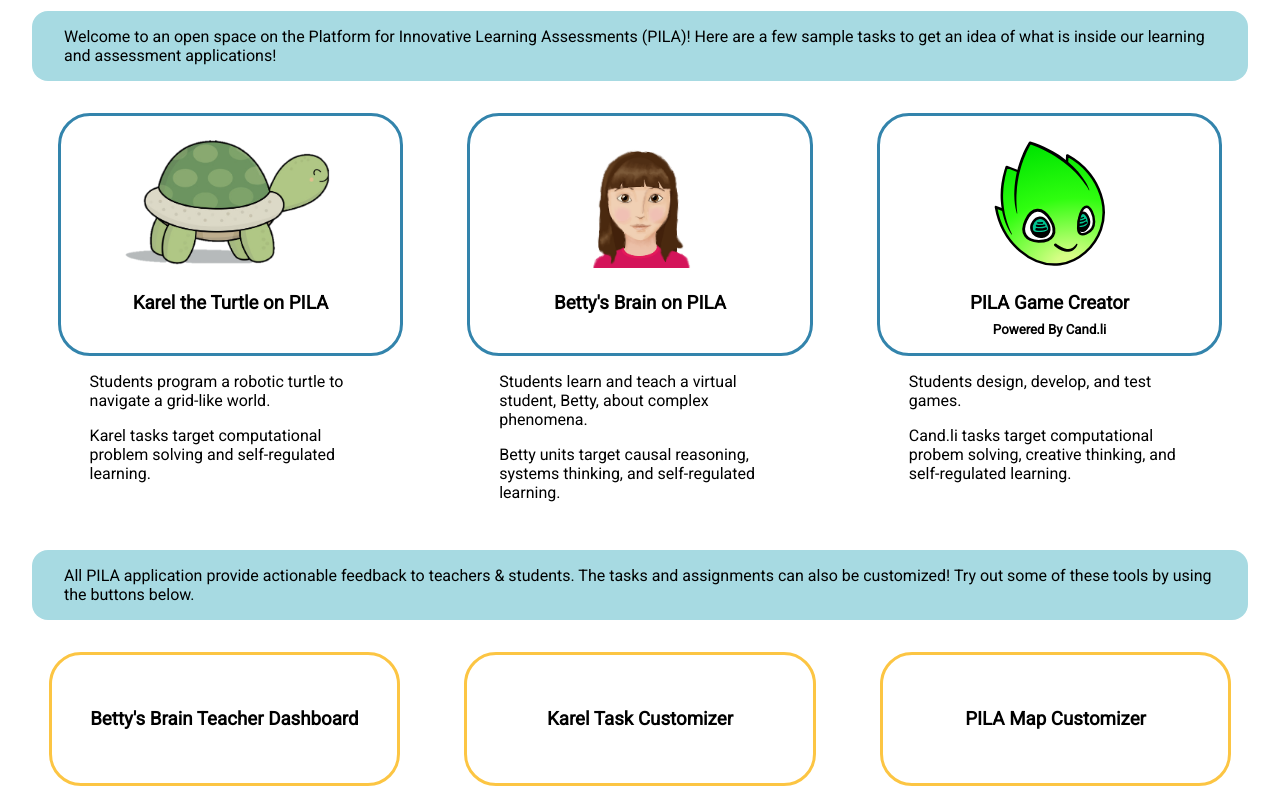
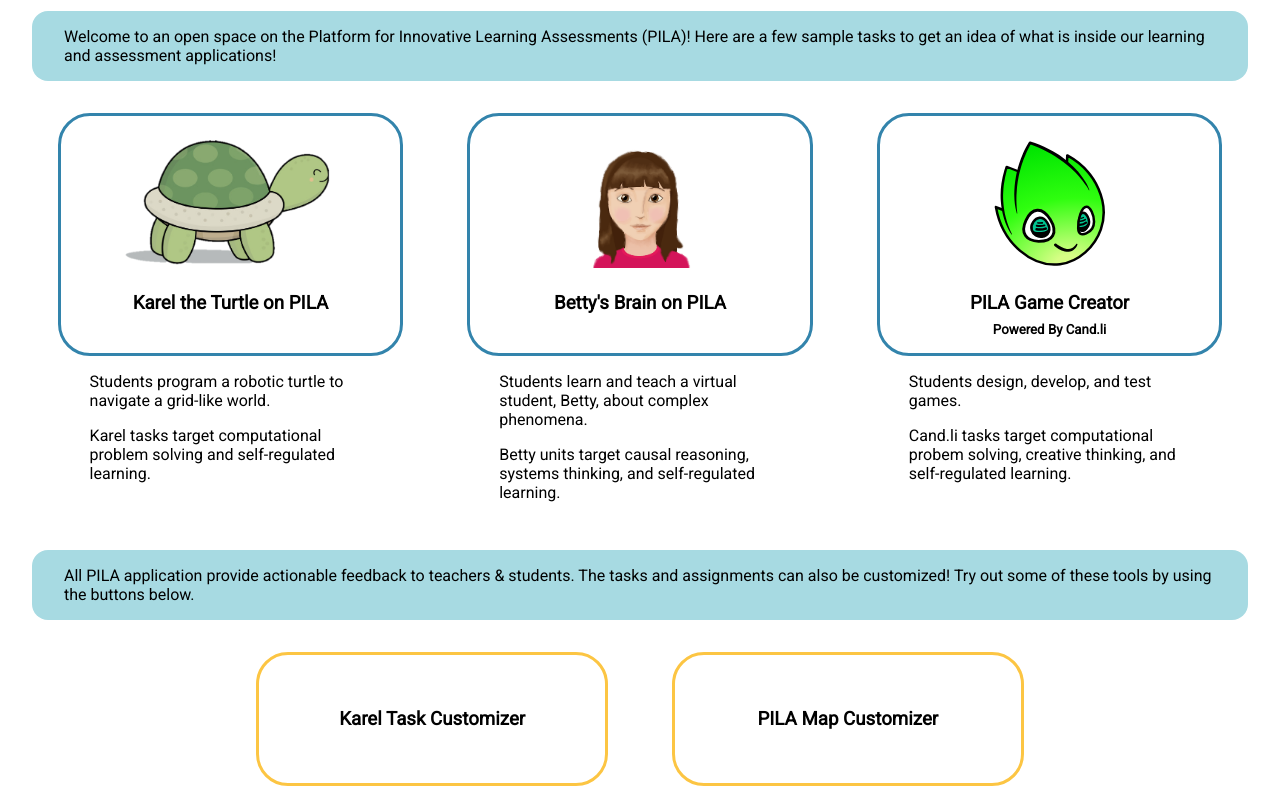
Before and after one commit to knowlearning/demo-pila, a plain HTML site: page index.html in a window 1280 px wide. Shown: the part 84-886 px from the top of the page. Drawn offline with Linux system fonts and the light colour scheme.

Commit message:
Add links for task and map customizers and temporarily remove bb dashboard link

```diff
--- a/index.html
+++ b/index.html
@@ -12,6 +12,12 @@
       }
       function launchCandli() {
         window.open('https://cand.li/dev/oecd-pila/pila.html?tutorial&storage=https://cand.li/dev/oecd-pilagiven', '_blank')
+      }
+      function launchKarelTaskEditor() {
+        window.open('https://the-karel-project.netlify.app/karel-builder?mode=tasks', '_blank')
+      }
+      function launchMapEditor() {
+        window.open('https://the-karel-project.netlify.app/karel-builder?mode=maps', '_blank')
       }
     </script>
   </head>
@@ -71,13 +77,15 @@
       Try out some of these tools by using the buttons below.
     </div>
     <div id="demo-tools">
-      <div class="demo-tool">
+      <!--
+      <div class="demo-tool" >
         <h3>Betty's Brain Teacher Dashboard</h3>
       </div>
-      <div class="demo-tool">
+      -->
+      <div class="demo-tool" onclick="launchKarelTaskEditor()">
         <h3>Karel Task Customizer</h3>
       </div>
-      <div class="demo-tool">
+      <div class="demo-tool" onclick="launchMapEditor()">
         <h3>PILA Map Customizer</h3>
       </div>
     </div>
```
